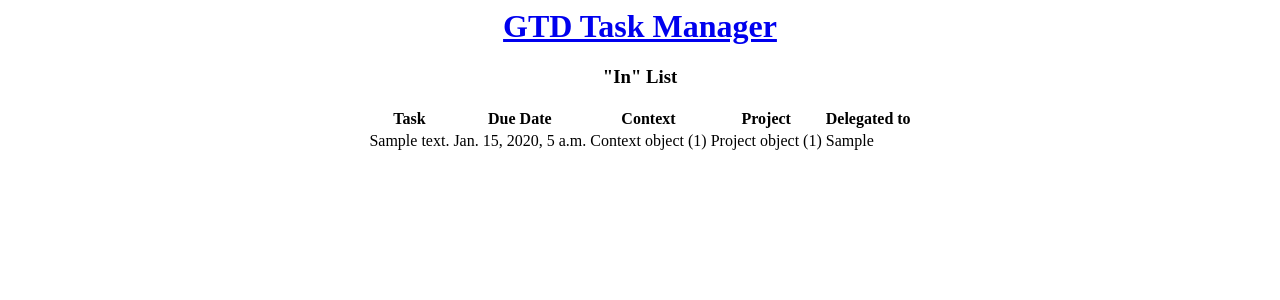
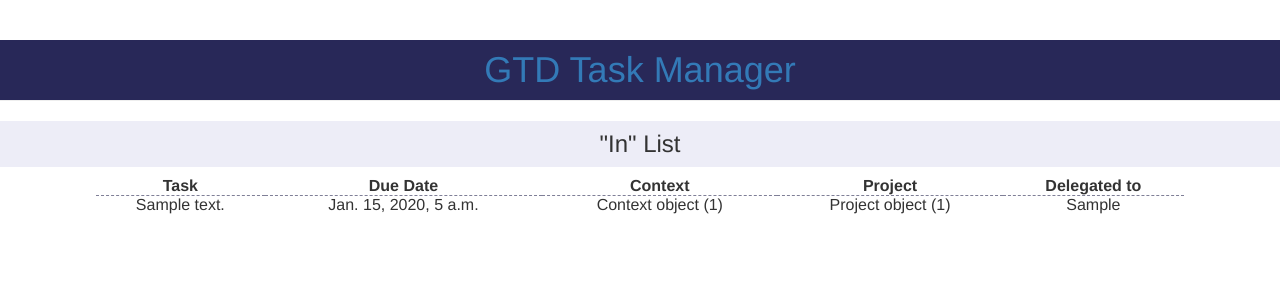
Before and after one commit to jnack/gtd_manager, a Django app: template taskManager/templates/taskManager/task_list.html in a window 1280 px wide. Shown: the top 300 px of the page. Run offline with Django 3.2, Linux system fonts and the light colour scheme; the template is opened without the code that fills it: values that come from a table or form of the project are taken from there, others are empty; tables that the repository leaves empty hold one stand-in row (values such as "Sample post"); some libraries are stand-ins or nearby versions.

Commit message:
Updated template and css styling.

```diff
--- a/gtd_app/urls.py
+++ b/gtd_app/urls.py
@@ -18,5 +18,5 @@ from django.contrib import admin
 
 urlpatterns = [
     url(r'^admin/', admin.site.urls),
-    url(r'', include('blog.urls')),
+    url(r'', include('taskManager.urls')),
 ]
--- /dev/null
+++ b/taskManager/static/css/taskManager.css
@@ -0,0 +1,37 @@
+.page-header {
+	text-align: center;
+	background-color: #282858;
+	font-color: #FFFFFF;
+	padding: 10px;
+	align: center;
+}
+
+.list-header {
+	text-align: center;
+	align: center;
+	background-color: #EDEDF7;
+	padding: 10px
+}
+
+table {
+	align: center;
+	width: 85%;
+}
+
+.task-row {
+	border-top: thin dashed #7F7F97;
+	padding-top: 5px;
+}
+
+th {
+	text-align: center;
+	padding-left: 3px;
+	padding-right: 3px;
+}
+
+td {
+	text-align: center;
+	align: center;
+	padding-left: 3px;
+	padding-right: 3px;
+}
--- a/taskManager/templates/taskManager/task_list.html
+++ b/taskManager/templates/taskManager/task_list.html
@@ -1,15 +1,19 @@
+{% load staticfiles %}
 <html>
 	<head>
 		<title>GTD Task Manager</title>
+		<link rel="stylesheet" href="//maxcdn.bootstrapcdn.com/bootstrap/3.2.0/css/bootstrap.min.css">
+		<link rel="stylesheet" href="//maxcdn.bootstrapcdn.com/bootstrap/3.2.0/css/bootstrap-theme.min.css">
+		<link rel="stylesheet" href="{% static 'css/taskManager.css' %}">
 	</head>
 	<body>
 		<div>
-			<h1 align='center'><a href="/">GTD Task Manager</a></h1>
+			<h1 class="page-header"><a href="/">GTD Task Manager</a></h1>
 		</div>
 
-		<div>
-			<h3 align='center', padding=5px>"In" List</h3>
-			<table align='center', padding=3>
+		<div align='center'>
+			<h3 class="list-header">"In" List</h3>
+			<table>
 				<tr>
 					<th>Task</th>
 					<th>Due Date</th>
@@ -18,12 +22,12 @@
 					<th>Delegated to</th>
 				</tr>
 				{% for task in tasks %}
-				<tr>
+				<tr class="task-row">
 					<td>{{ task.description }}</td>
-					<td>{{ task.due_date }}</td>
-					<td>{{ task.context }}</td>
-					<td>{{ task.project }}</td>
-					<td>{{ task.delegated_to }}</td>
+					<td>{{ task.due_date|default_if_none:"" }}</td>
+					<td>{{ task.context|default_if_none:"" }}</td>
+					<td>{{ task.project|default_if_none:"" }}</td>
+					<td>{{ task.delegated_to|default_if_none:"" }}</td>
 				</tr>
 				{% endfor %}
 			</table>
```
